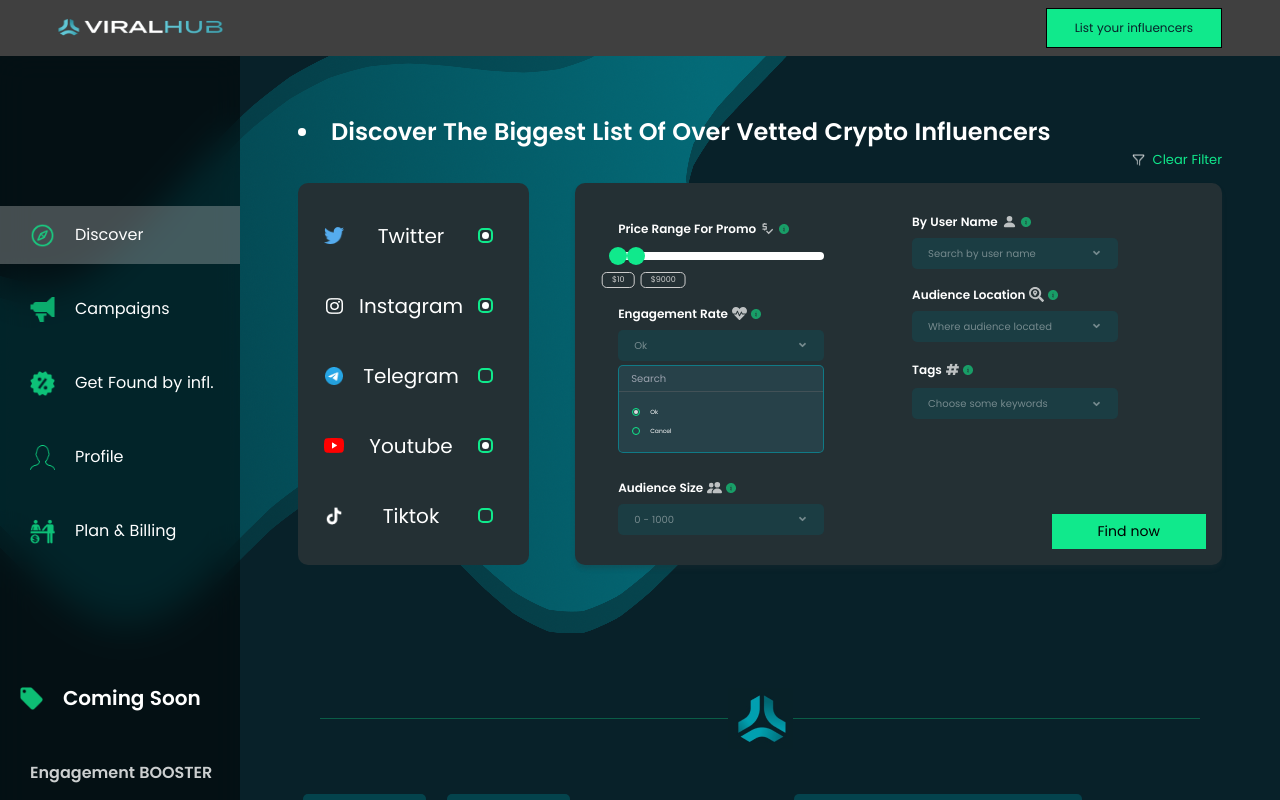
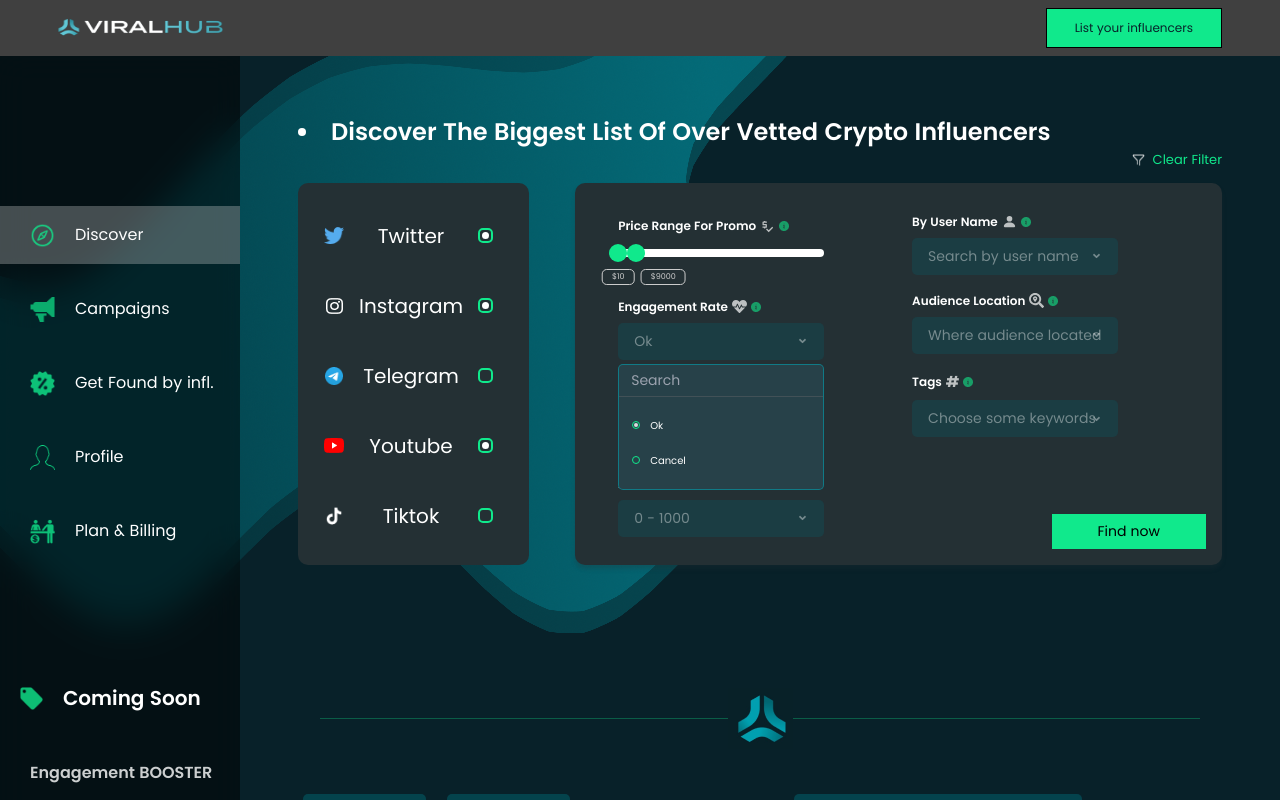
Before and after one commit to devlancer412/influx-frontend, a Next.js app: page / in a window 1280 px wide. Both pictures are taken after a click on the icon 802 px from the left and 345 px from the top of the page. Shown: the top 800 px of the page. Built offline with nearby package versions, Linux system fonts and the light colour scheme.

Commit message:
dropdown bugfix

```diff
--- a/components/pages/home/SelectInput.tsx
+++ b/components/pages/home/SelectInput.tsx
@@ -18,8 +18,13 @@
   const [search, setSearch] = useState<string>('');
 
   return (
-    <div className='relative w-full my-[7px] bg-[#124B5280] rounded-[5px] py-[8px] px-[16px] text-[#FFFFFF66] text-[10px]'>
-      {value ? value : placeholder}
+    <div className='relative w-full my-[7px] bg-[#124B5280] rounded-[5px] py-[8px] px-[16px] text-[#FFFFFF66] text-[14px]'>
+      <div
+        className='w-full hover:cursor-pointer'
+        onClick={() => setSubMenu(true)}
+      >
+        {value ? value : placeholder}
+      </div>
       <FaAngleDown
         size={11}
         className='absolute top-1/2 -translate-y-1/2 right-[16px] hover:cursor-pointer'
@@ -51,7 +56,7 @@
                   .map((item: string) =>
                     item !== '' ? (
                       <div
-                        className='w-full flex flex-row items-center my-[5px] hover:cursor-pointer'
+                        className='w-full flex flex-row items-center my-[10px] hover:cursor-pointer'
                         onClick={() => {
                           onChange(item);
                           setSubMenu(false);
@@ -64,7 +69,7 @@
                             <></>
                           )}
                         </div>
-                        <p className='text-[6px] text-white capitalize text-start ml-[10px]'>
+                        <p className='text-[10px] text-white capitalize text-start ml-[10px]'>
                           {item}
                         </p>
                       </div>
```
